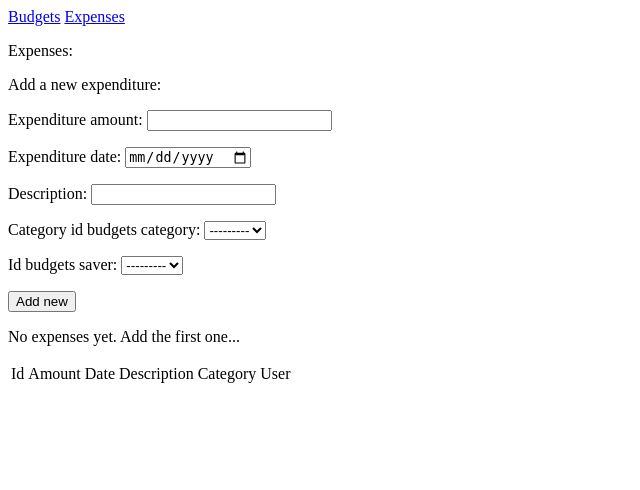
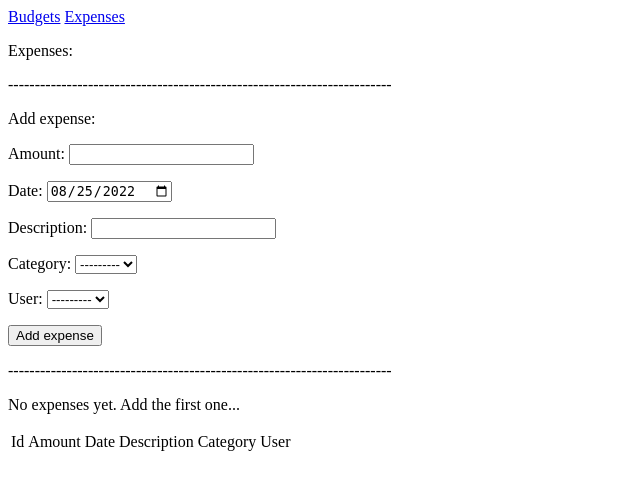
Before and after one commit to gilkom/home_budget_project, a Django app: page /expenses/ in a window 1280 px wide. Shown: the top 490 px of the page, without its empty margins (0-640 px from the left). Run offline with Django 4.2, Linux system fonts and the light colour scheme; data that the repository does not hold is empty.

Commit message:
fix default date adding in expense form

```diff
--- a/budgets/forms.py
+++ b/budgets/forms.py
@@ -1,11 +1,17 @@
+from datetime import datetime, date
+
 from django import forms
 
 from budgets.models import BudgetsExpenditure
 
 
 class ExpenditureForm(forms.ModelForm):
-    expenditure_date = forms.DateField(widget=forms.DateInput(attrs={'type': 'date'}))
+    expenditure_date = forms.DateField(widget=forms.DateInput(attrs={'type': 'date',
+                                       'value': date.today().strftime("%Y-%m-%d")}), label='Date')
+
     class Meta:
         model = BudgetsExpenditure
         fields = ('expenditure_amount', 'expenditure_date', 'description', 'category_id_budgets_category',
                   'id_budgets_saver')
+        labels = {'expenditure_amount': 'Amount', 'category_id_budgets_category': 'Category',
+                  'id_budgets_saver': 'User'}
--- a/budgets/models.py
+++ b/budgets/models.py
@@ -45,7 +45,8 @@ class BudgetsExpenditure(models.Model):
     expenditure_amount = models.FloatField()
     expenditure_date = models.DateField()
     description = models.CharField(max_length=300, blank=True, null=True)
-    category_id_budgets_category = models.ForeignKey(BudgetsCategory, models.DO_NOTHING, db_column='category_id_budgets_category')
+    category_id_budgets_category = models.ForeignKey(BudgetsCategory, models.DO_NOTHING,
+                                                     db_column='category_id_budgets_category')
     id_budgets_saver = models.ForeignKey('BudgetsSaver', models.DO_NOTHING, db_column='id_budgets_saver')
 
 
--- a/budgets/templates/budgets/expenses.html
+++ b/budgets/templates/budgets/expenses.html
@@ -2,17 +2,15 @@
 
 {% block content %}
     <p>Expenses:</p>
-
-    <p>Add a new expenditure:</p>
+    <p>------------------------------------------------------------------------</p>
+    <p>Add expense:</p>
 
     <form action="{% url 'budgets:expenses' %}" method='post'>
         {% csrf_token %}
         {{ form.as_p }}
-        <button name="submit">Add new</button>
+        <button name="submit">Add expense</button>
     </form>
-
-
-
+    <p>------------------------------------------------------------------------</p>
     <table>
         <tr>
             <td>Id</td>
```
